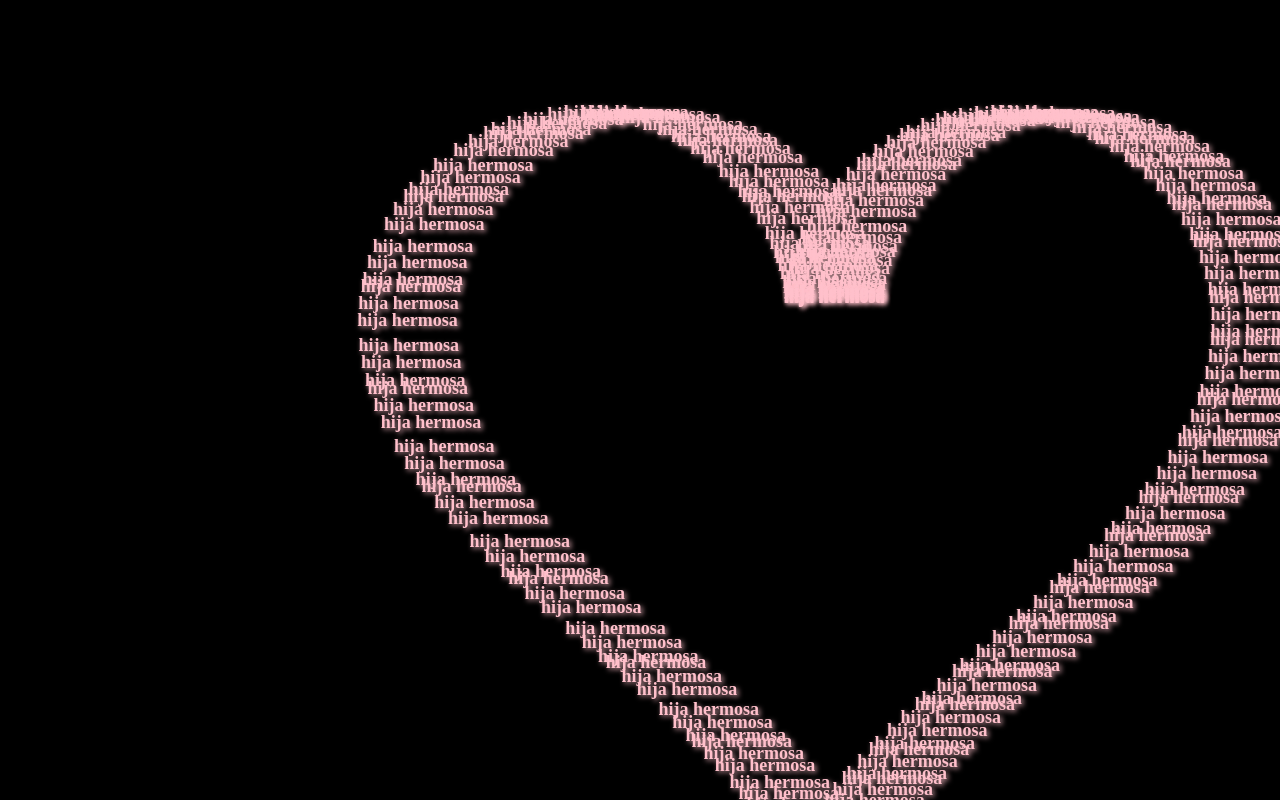
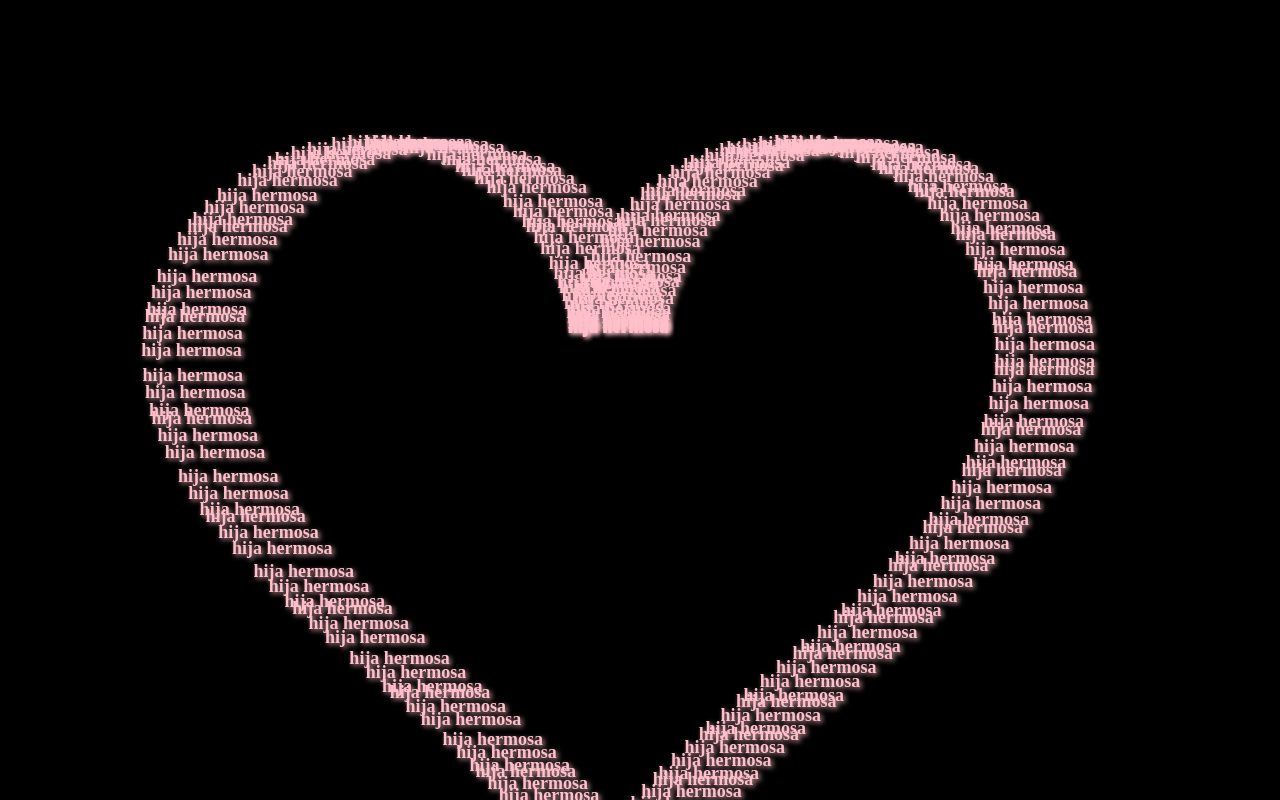
Before and after one commit to hueman01/corazon, a plain HTML site: page index.html in a window 1280 px wide. Drawn offline with Linux system fonts and the light colour scheme.

Commit message:
cambios6

```diff
--- a/stiles.css
+++ b/stiles.css
@@ -10,13 +10,13 @@ body {
 .container {
     position: fixed;
     top: 75%;
-    left: 80%;
+    left: 60%;
     transform: translate(-40%, -30%);
-    width: min(90vw, 600px);
-    height: min(90vh, 600px);
+    width: min(80vw, 500px);
+    height: min(80vh, 500px);
 }
 .text {
-    position: absolute;
+    position: fixed;
     color: pink;
     font-size: clamp(8px, 2vw, 18px);
     font-weight: bold;
```
